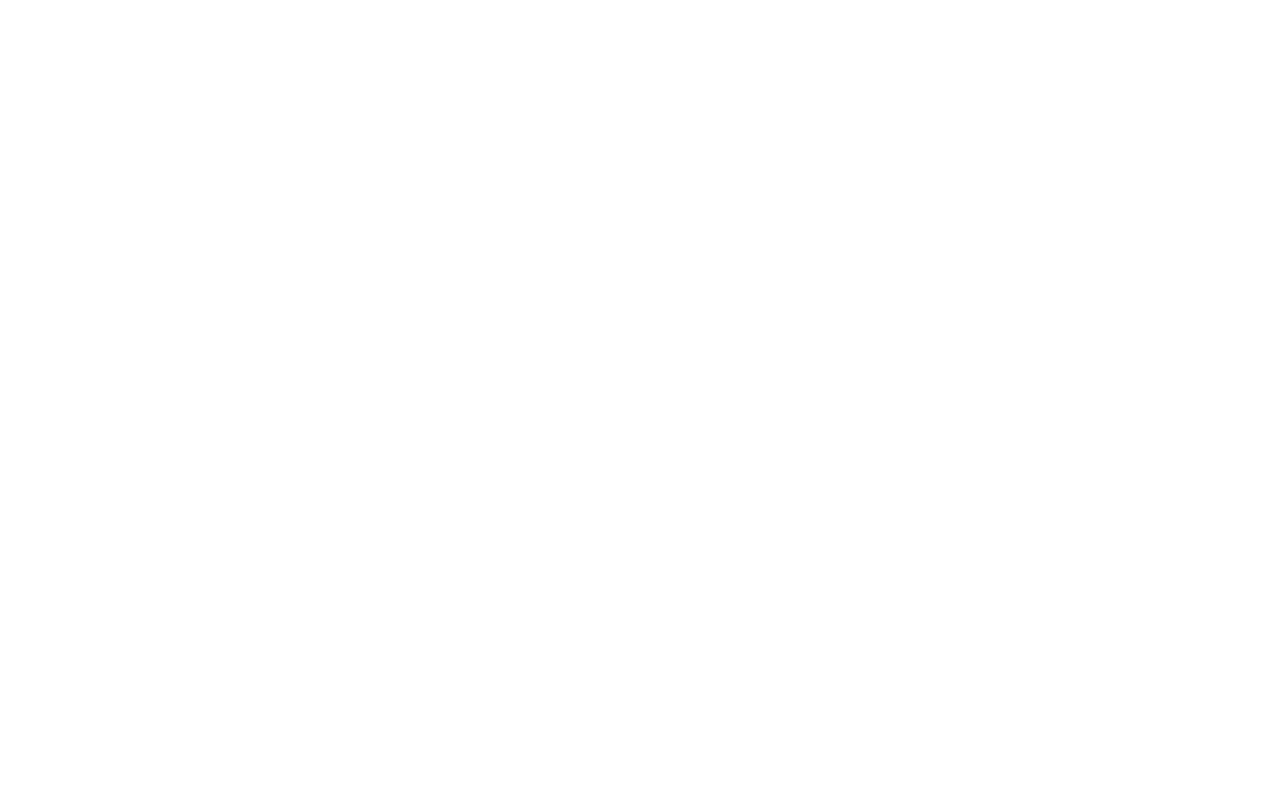
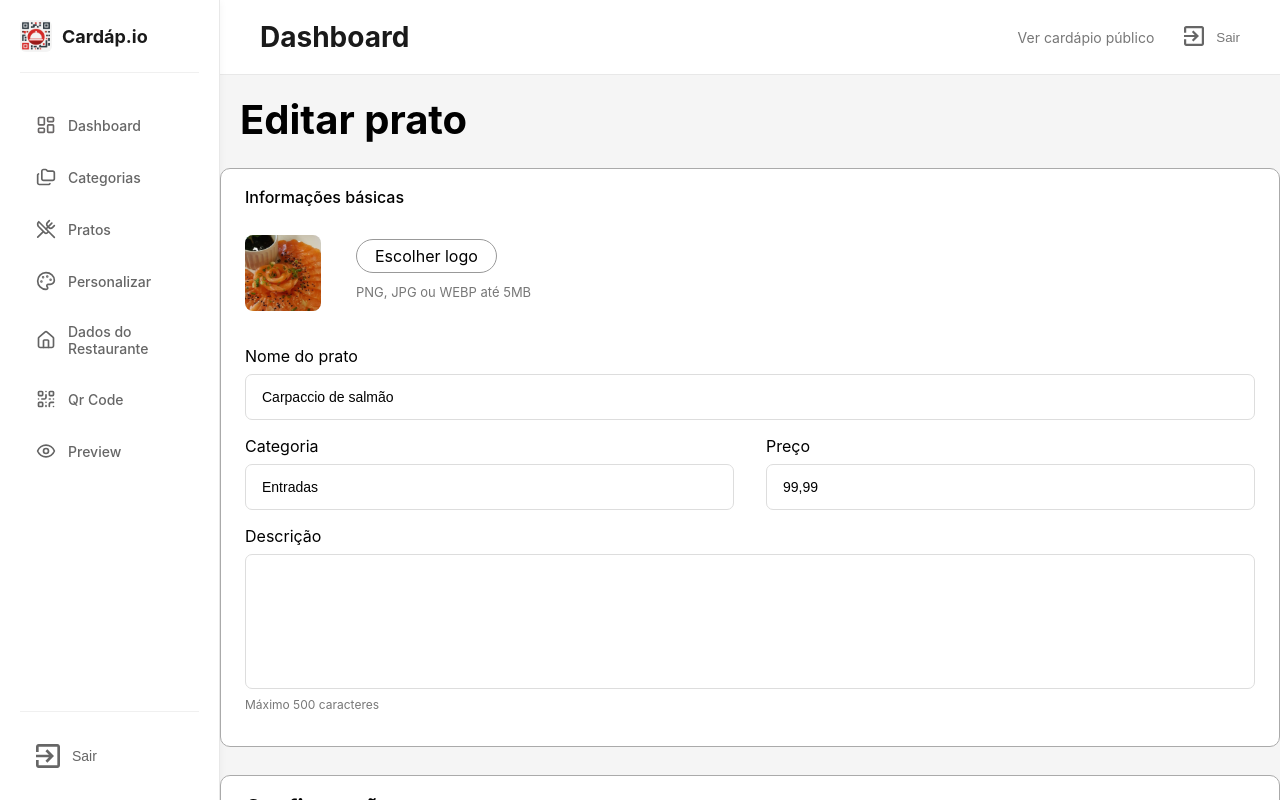
Before and after one commit to Davi-Quirino-Rocha/cardapio, a Vue app: page /dashboard/pratos/editar/1 in a window 1280 px wide. Before the commit this address had no page. Built offline with nearby package versions, Linux system fonts and the light colour scheme.

Commit message:
Alterações

```diff
--- a/src/router/index.js
+++ b/src/router/index.js
@@ -14,6 +14,7 @@
 import Preview from '../views/Preview.vue'
 import EditarCategoria from '../views/EditarCategoria.vue'
 import NovoPrato from '../views/NovoPrato.vue'
+import EditarPrato from '../views/EditarPrato.vue'
 
 const routes = [
   {
@@ -57,6 +58,10 @@
         component: NovoPrato
       },
       {
+        path: 'pratos/editar/:id',
+        component: EditarPrato
+      },
+      {
         path: 'personalizacao',
         component: Personalizar
       },
--- /dev/null
+++ b/src/views/EditarPrato.vue
@@ -0,0 +1,446 @@
+<template>
+  <div class="editar-prato-page">
+    <div class="page-header">
+      <h1>Editar prato</h1>
+    </div>
+
+    <form class="form-prato" @submit.prevent="salvarPrato">
+      <section class="card">
+        <h3>Informações básicas</h3>
+
+        <div class="upload-area">
+          <label class="preview-img">
+            <input type="file" hidden accept="image/png, image/jpeg, image/webp" @change="handleImageUpload" />
+            <img :src="imagemPreview" alt="Imagem do prato" />
+          </label>
+
+          <div>
+            <label class="btn-upload">
+              Escolher logo
+              <input type="file" hidden accept="image/png, image/jpeg, image/webp" @change="handleImageUpload" />
+            </label>
+            <p>PNG, JPG ou WEBP até 5MB</p>
+          </div>
+        </div>
+
+        <div class="form-group">
+          <label>Nome do prato</label>
+          <input v-model="form.nome" type="text" />
+        </div>
+
+        <div class="form-row">
+          <div class="form-group">
+            <label>Categoria</label>
+            <input v-model="form.categoria" type="text" />
+          </div>
+
+          <div class="form-group">
+            <label>Preço</label>
+            <input v-model="form.preco" type="text" />
+          </div>
+        </div>
+
+        <div class="form-group">
+          <label>Descrição</label>
+          <textarea v-model="form.descricao" maxlength="500"></textarea>
+          <small>Máximo 500 caracteres</small>
+        </div>
+      </section>
+
+      <section class="card">
+        <h2>Configurações</h2>
+
+        <div class="config-item">
+          <div>
+            <h4>Status do prato</h4>
+            <p>Pratos inativos não aparecem no cardápio</p>
+          </div>
+
+          <label class="switch">
+            <input type="checkbox" v-model="form.ativo" />
+            <span></span>
+          </label>
+        </div>
+
+        <div class="config-item">
+          <div>
+            <h4>Prato em destaque</h4>
+            <p>Aparece com badge especial no cardápio</p>
+          </div>
+
+          <label class="switch">
+            <input type="checkbox" v-model="form.destaque" />
+            <span></span>
+          </label>
+        </div>
+
+        <div class="form-group">
+          <label>Ordem de exibição</label>
+          <input v-model="form.ordem" type="number" />
+          <small>Pratos com menor número aparecem primeiro</small>
+        </div>
+
+        <div class="form-group">
+          <label>Observações internas</label>
+          <input
+            v-model="form.observacoes"
+            type="text"
+            placeholder="Notas que não aparecem no cardápio público"
+          />
+        </div>
+      </section>
+
+      <div class="actions">
+        <button type="button" class="btn-cancelar" @click="$router.push('/dashboard/pratos')">
+          Cancelar
+        </button>
+
+        <button type="submit" class="btn-salvar">
+          <img src="../assets/Salvar.svg" alt="Salvar" />
+          <span>Salvar</span>
+        </button>
+      </div>
+    </form>
+  </div>
+</template>
+
+<script>
+export default {
+  name: 'EditarPratoPage',
+
+  data() {
+    return {
+      imagemPreview: '',
+
+      form: {
+        nome: '',
+        categoria: '',
+        preco: '',
+        descricao: '',
+        ativo: true,
+        destaque: false,
+        ordem: 1,
+        observacoes: ''
+      },
+
+      pratos: [
+        {
+          id: 1,
+          name: 'Carpaccio de salmão',
+          category: 'Entradas',
+          price: '99,99',
+          image: require('@/assets/Carpaccio.svg')
+        },
+        {
+          id: 2,
+          name: 'Panna cotta',
+          category: 'Sobremesas',
+          price: '99,99',
+          image: require('@/assets/Panna cotta.svg')
+        },
+        {
+          id: 3,
+          name: 'Espaguete à carbonara',
+          category: 'Massas',
+          price: '99,99',
+          image: require('@/assets/espaguete.svg')
+        },
+        {
+          id: 4,
+          name: 'Picanha na brasa',
+          category: 'Carnes',
+          price: '99,99',
+          image: require('@/assets/Picanha.svg')
+        },
+        {
+          id: 5,
+          name: 'Bruschetta tradicional',
+          category: 'Entradas',
+          price: '99,99',
+          image: require('@/assets/Bruschetta.svg')
+        },
+        {
+          id: 6,
+          name: 'Filé mignon',
+          category: 'Carnes',
+          price: '99,99',
+          image: require('@/assets/File mignon.svg')
+        }
+      ]
+    }
+  },
+
+  mounted() {
+    const id = Number(this.$route.params.id)
+
+    const pratoEncontrado = this.pratos.find((prato) => prato.id === id)
+
+    if (pratoEncontrado) {
+      this.form.nome = pratoEncontrado.name
+      this.form.categoria = pratoEncontrado.category
+      this.form.preco = pratoEncontrado.price
+      this.imagemPreview = pratoEncontrado.image
+    }
+  },
+
+  methods: {
+    handleImageUpload(event) {
+      const file = event.target.files[0]
+
+      if (!file) return
+
+      this.imagemPreview = URL.createObjectURL(file)
+    },
+
+    salvarPrato() {
+      console.log('Prato salvo:', this.form)
+      this.$router.push('/dashboard/pratos')
+    }
+  }
+}
+</script>
+
+<style scoped>
+.novo-prato-page {
+  max-width: 760px;
+  margin: 50px auto;
+}
+
+.page-header h1 {
+  font-size: 40px;
+  margin-bottom: 4px;
+  padding: 20px;
+}
+
+.page-header p {
+  color: #666;
+  margin-bottom: 30px;
+}
+
+.card {
+  background: white;
+  border: 1px solid #aaa;
+  border-radius: 10px;
+  padding: 18px 24px;
+  margin-bottom: 28px;
+}
+
+.card h3 {
+  font-size: 16px;
+  font-weight: 500;
+  margin-bottom: 28px;
+}
+
+.card h2 {
+  font-size: 22px;
+  margin-bottom: 30px;
+}
+
+.upload-area {
+  display: flex;
+  align-items: center;
+  gap: 35px;
+  margin-bottom: 35px;
+}
+
+.upload-box {
+  width: 76px;
+  height: 76px;
+  border: 2px dashed #999;
+  border-radius: 8px;
+  display: flex;
+  align-items: center;
+  justify-content: center;
+  cursor: pointer;
+}
+
+.upload-box span {
+  font-size: 24px;
+  color: #777;
+}
+
+.btn-upload {
+  background: white;
+  border: 1px solid #999;
+  border-radius: 20px;
+  padding: 6px 18px;
+  cursor: pointer;
+}
+
+.upload-area p {
+  margin-top: 18px;
+  color: #777;
+  font-size: 13px;
+}
+
+.form-group {
+  display: flex;
+  flex-direction: column;
+  margin-bottom: 16px;
+}
+
+.form-group label {
+  font-size: 16px;
+  margin-bottom: 8px;
+}
+
+.form-group input,
+.form-group select,
+.form-group textarea {
+  height: 46px;
+  border: 1px solid #ddd;
+  border-radius: 7px;
+  padding: 0 16px;
+  font-size: 14px;
+  outline: none;
+}
+
+.form-group textarea {
+  height: 135px;
+  padding-top: 12px;
+  resize: none;
+}
+
+.form-group small {
+  margin-top: 8px;
+  color: #777;
+  font-size: 12px;
+}
+
+.form-row {
+  display: grid;
+  grid-template-columns: 1fr 1fr;
+  gap: 32px;
+}
+
+.config-item {
+  display: flex;
+  justify-content: space-between;
+  align-items: center;
+  padding: 16px 0;
+  border-bottom: 1px solid #eee;
+}
+
+.config-item h4 {
+  font-size: 16px;
+  font-weight: 500;
+}
+
+.config-item p {
+  color: #777;
+  font-size: 13px;
+  margin-top: 5px;
+}
+
+.switch input {
+  display: none;
+}
+
+.switch span {
+  width: 42px;
+  height: 24px;
+  background: #aaa;
+  border-radius: 20px;
+  display: block;
+  position: relative;
+  cursor: pointer;
+}
+
+.switch span::before {
+  content: '';
+  width: 16px;
+  height: 16px;
+  background: white;
+  border-radius: 50%;
+  position: absolute;
+  top: 4px;
+  left: 4px;
+  transition: .3s;
+}
+
+.switch input:checked + span {
+  background: #36c24a;
+}
+
+.switch input:checked + span::before {
+  transform: translateX(18px);
+}
+
+.actions {
+  display: flex;
+  justify-content: flex-end;
+  gap: 20px;
+  margin-bottom: 40px;
+}
+
+.btn-cancelar {
+  background: transparent;
+  border: none;
+  color: #555;
+  cursor: pointer;
+}
+
+.btn-criar {
+  background: #ef2020;
+  color: white;
+  border: none;
+  border-radius: 10px;
+  padding: 11px 18px;
+  font-weight: 700;
+  cursor: pointer;
+
+  display: flex;
+  align-items: center;
+  gap: 8px;
+}
+
+.btn-criar img {
+  width: 20px;
+  height: 20px;
+  object-fit: contain;
+}
+
+@media (max-width: 768px) {
+  .novo-prato-page {
+    margin: 30px 20px;
+  }
+
+  .form-row {
+    grid-template-columns: 1fr;
+    gap: 0;
+  }
+}
+
+.preview-img {
+  width: 76px;
+  height: 76px;
+  border-radius: 8px;
+  overflow: hidden;
+  cursor: pointer;
+  display: block;
+}
+
+.preview-img img {
+  width: 100%;
+  height: 100%;
+  object-fit: cover;
+}
+
+.btn-salvar {
+  background: #ef2020;
+  color: white;
+  border: none;
+  border-radius: 10px;
+  padding: 11px 18px;
+  font-weight: 700;
+  cursor: pointer;
+  display: flex;
+  align-items: center;
+  gap: 8px;
+}
+
+.btn-salvar img {
+  width: 20px;
+  height: 20px;
+}
+</style>
--- a/src/views/Pratos.vue
+++ b/src/views/Pratos.vue
@@ -41,7 +41,7 @@
             <p class="prato-category">{{ prato.category }}</p>
             <p class="prato-price">R$ {{ prato.price }}</p>
 
-            <button class="btn-editar" @click="editPrato(prato.id)">
+            <button class="btn-editar" @click="$router.push('/dashboard/pratos/editar/' + prato.id)">
               Editar
             </button>
           </div>
```
